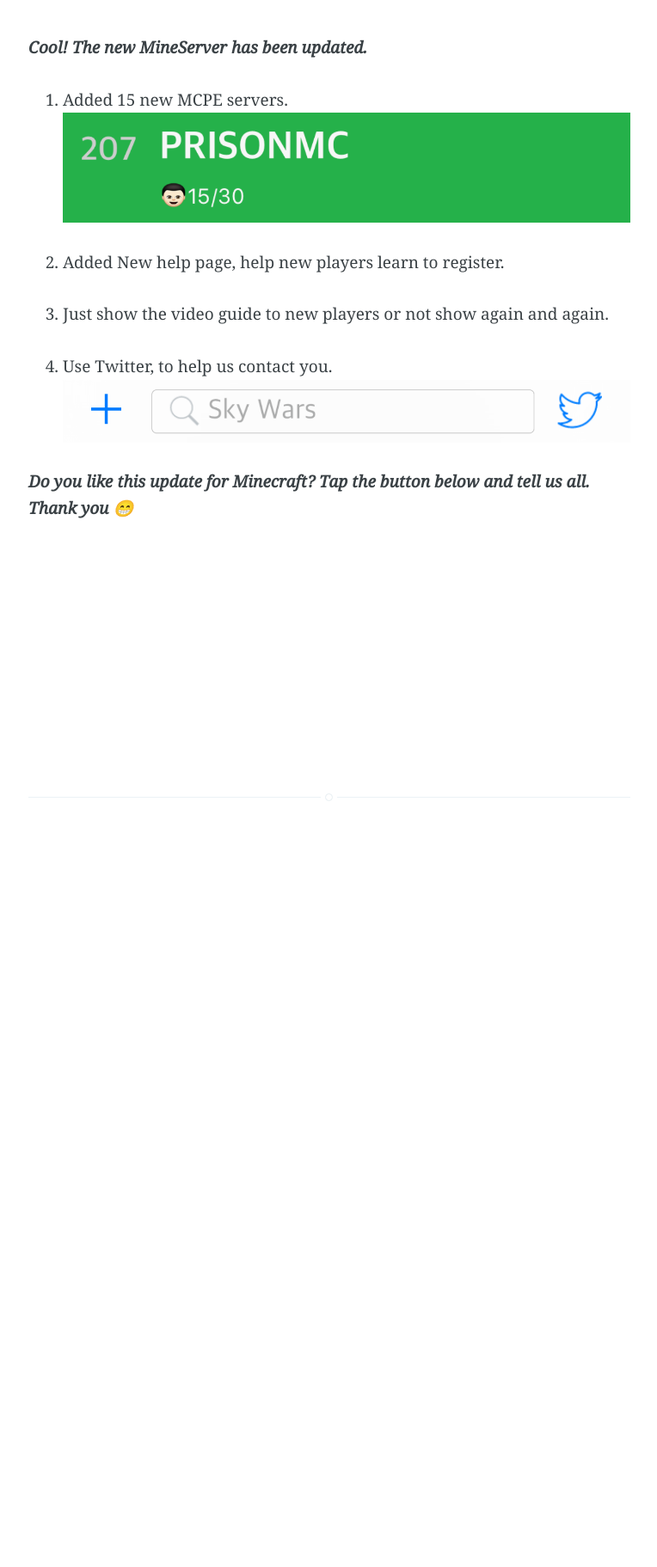
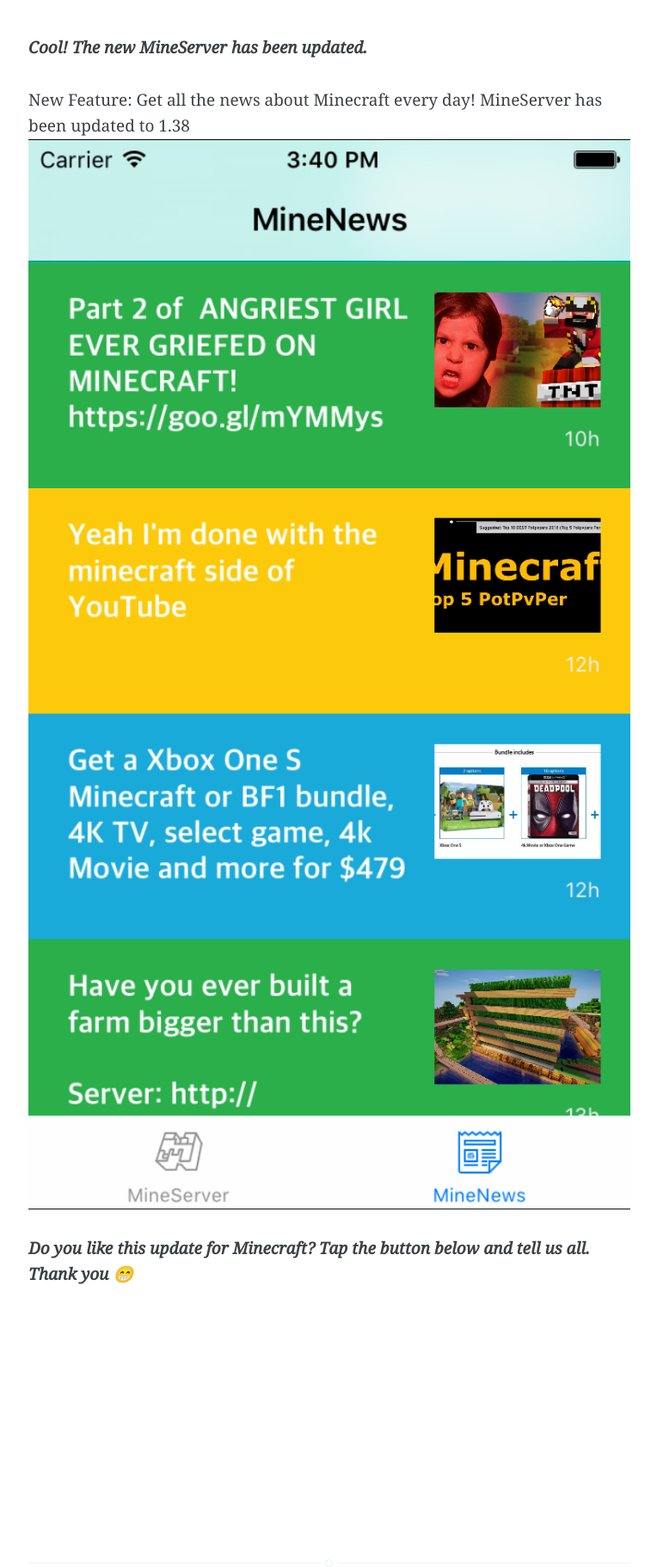
Before and after one commit to Minecraft-PE-Servers/Minecraft-PE-Servers.github.io, a Jekyll site: the page built from _posts/2016-08-13-AppNews.md, in a window 1280 px wide. Shown: the whole page at 86% size, without its empty margins (257-1021 px from the left). Built offline with Jekyll 4.4.1, drawn with Linux system fonts in a browser that asks for light colours; before the commit the page ends 940 px from its top, so only the background shows below that.

Commit message:
提交发布

```diff
--- a/_posts/2016-08-13-AppNews.md
+++ b/_posts/2016-08-13-AppNews.md
@@ -8,14 +8,8 @@
 ---
 ***Cool! The new MineServer has been updated.***
 
-1. Added 15 new MCPE servers.
-![screenshot](/assets/images/newserver.png)
+New Feature: Get all the news about Minecraft every day! MineServer has been updated to 1.38
+![screenshot](/assets/images/MineNews.png)
 
-2. Added New help page, help new players learn to register.
-
-3. Just show the video guide to new players or not show again and again.
-
-4. Use Twitter, to help us contact you.
-![screenshot](/assets/images/twitter.png)
 
 ***Do you like this update for Minecraft? Tap the button below and tell us all. Thank you 😁***
```
Also changed, not shown: assets/images/MineNews.png (added).
